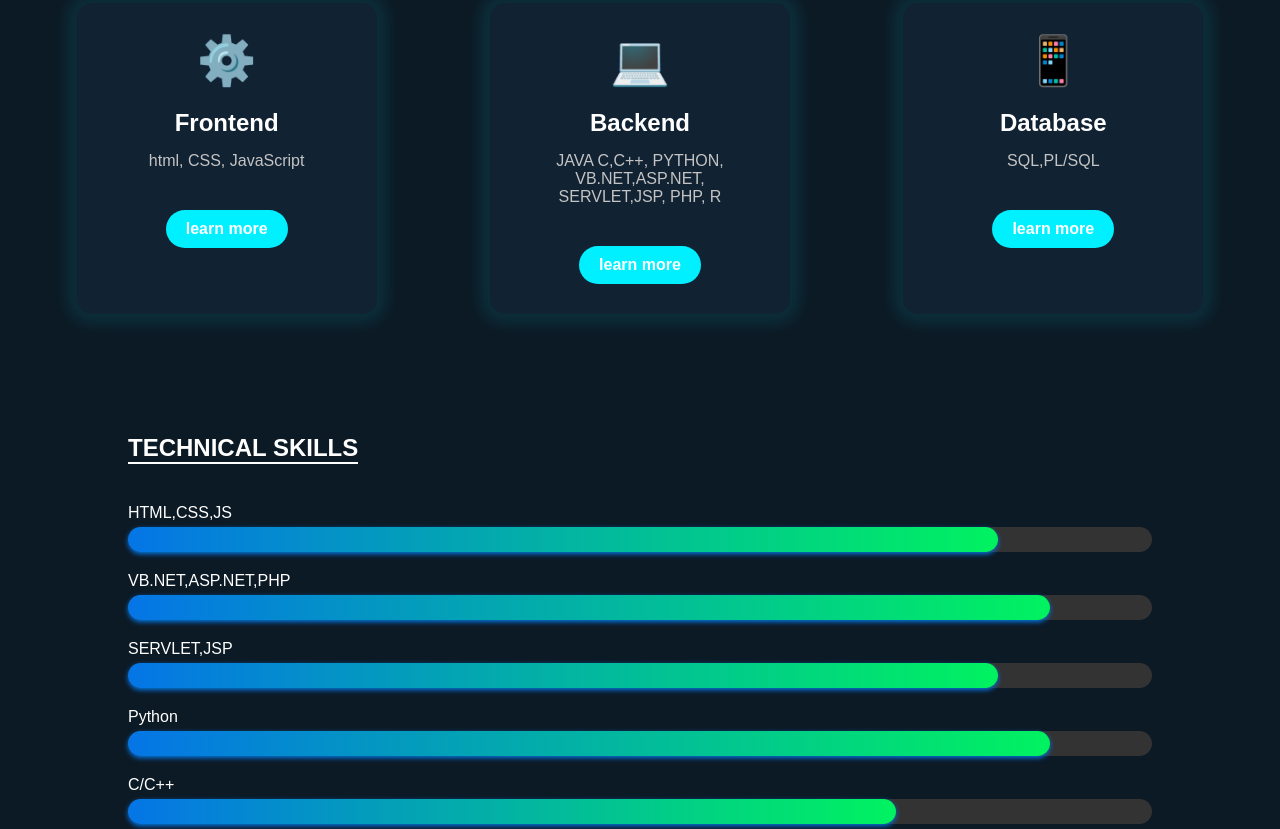
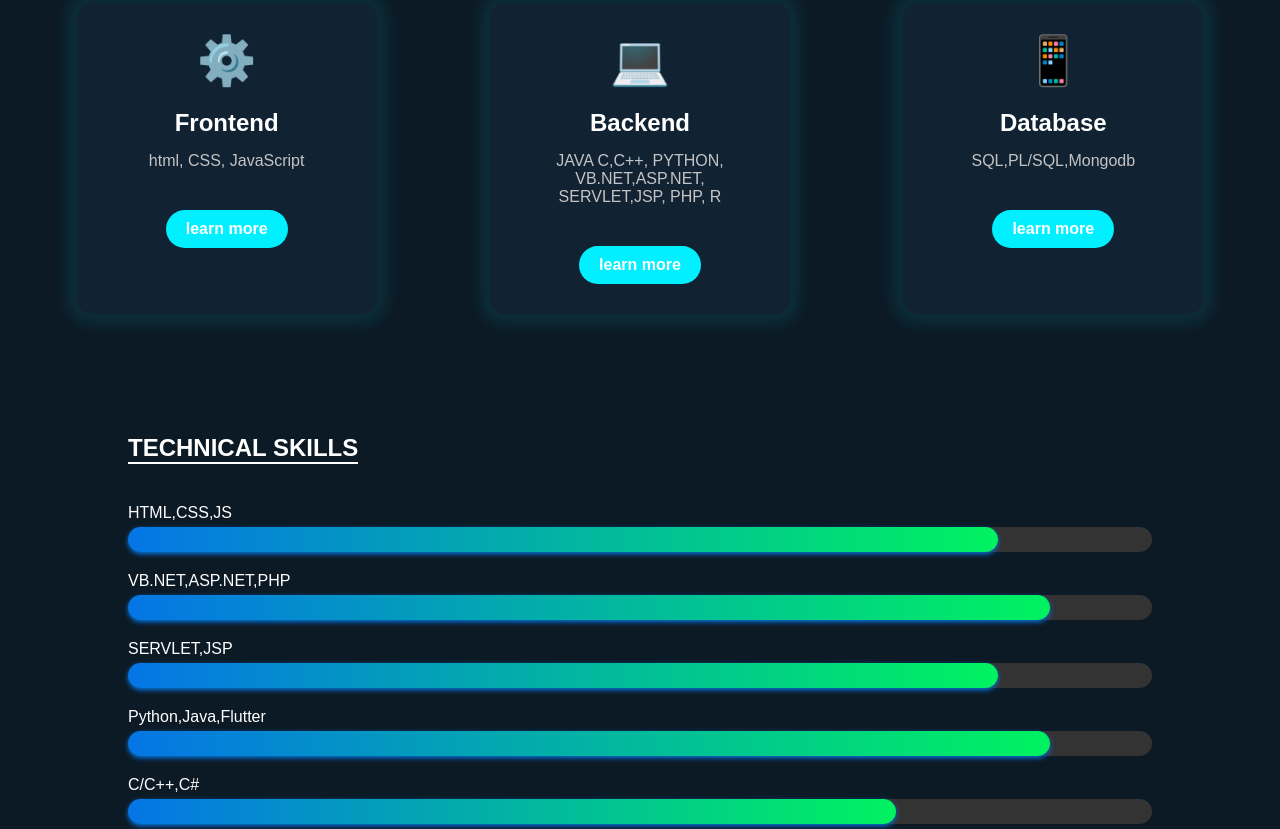
Before and after one commit to arvindh2612/portfolio, a plain HTML site: page Neon Portfolio/index.html in a window 1280 px wide. Shown: the part 1591-2420 px from the top of the page. Drawn offline with Linux system fonts and the light colour scheme.

Commit message:
Update index.html

```diff
--- a/Neon Portfolio/index.html
+++ b/Neon Portfolio/index.html
@@ -77,7 +77,7 @@
             <div class="service-box">
                 <div class="service-icon">📱</div>
                 <h3>Database</h3>
-                <p>SQL,PL/SQL</p>
+                <p>SQL,PL/SQL,Mongodb</p>
                 <a href="#" class="btn" id="actionButton1">learn more</a>
             </div>
         </div>
@@ -107,14 +107,14 @@
         </div>
 
         <div class="skill-bar">
-            <p>Python</p>
+            <p>Python,Java,Flutter</p>
             <div class="progress">
                 <div class="progress-done" data-done="90"></div>
             </div>
         </div>
 
         <div class="skill-bar">
-            <p>C/C++</p>
+            <p>C/C++,C#</p>
             <div class="progress">
                 <div class="progress-done" data-done="75"></div>
             </div>
```
